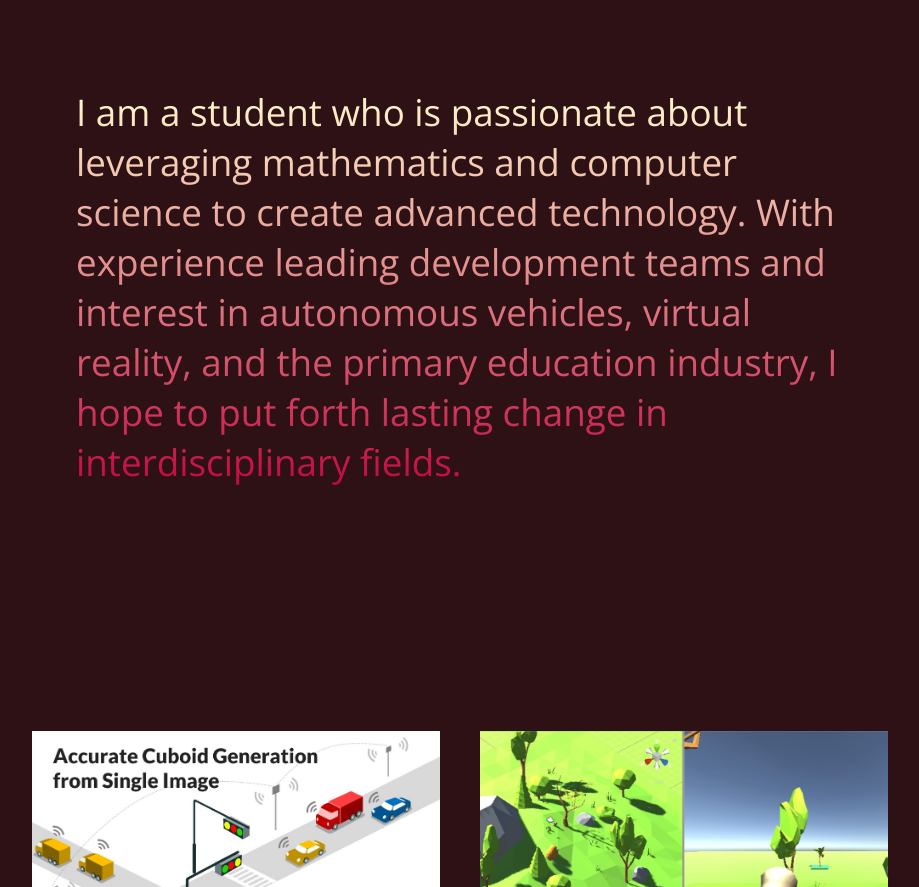
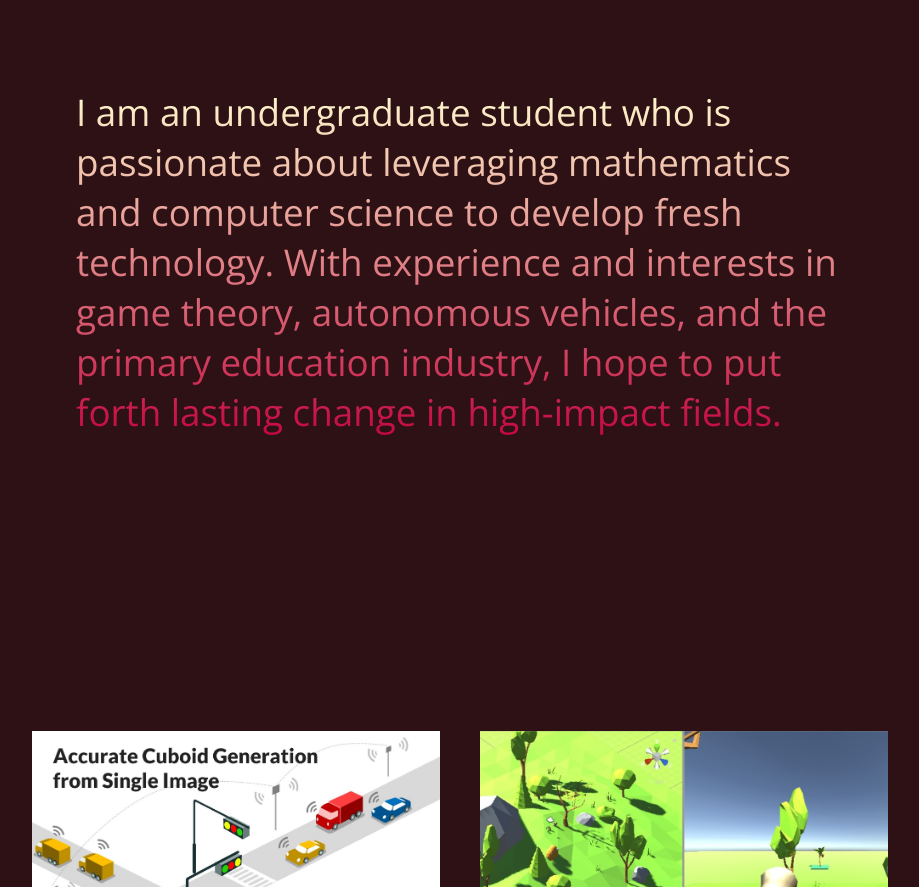
Before and after one commit to EricZLou/EricZLou.github.io, a plain HTML site: page index.html in a window 1280 px wide. Shown: the part 1049-1936 px from the top of the page, without its empty margins (180-1099 px from the left). Drawn offline with nearby package versions, Linux system fonts and the light colour scheme.

Commit message:
New statement

```diff
--- a/index.html
+++ b/index.html
@@ -47,9 +47,9 @@
         --------------------------------------------------------
       </div>
       <div id="statement-text">
-        I am a student who is passionate about leveraging mathematics and computer science to create advanced technology.
-        With experience leading development teams and interest in autonomous vehicles, virtual reality, and the primary education industry,
-        I hope to put forth lasting change in interdisciplinary fields.
+        I am an undergraduate student who is passionate about leveraging mathematics and computer science to develop fresh technology.
+        With experience and interests in game theory, autonomous vehicles, and the primary education industry,
+        I hope to put forth lasting change in high-impact fields.
       </div>
     </div>
 
```
